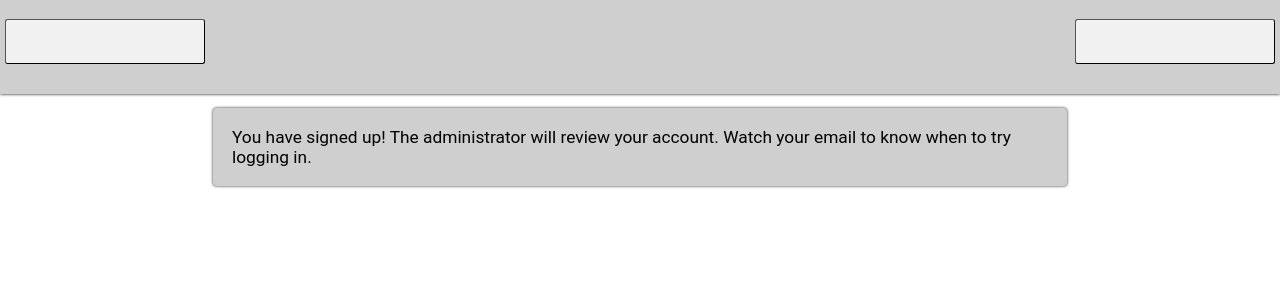
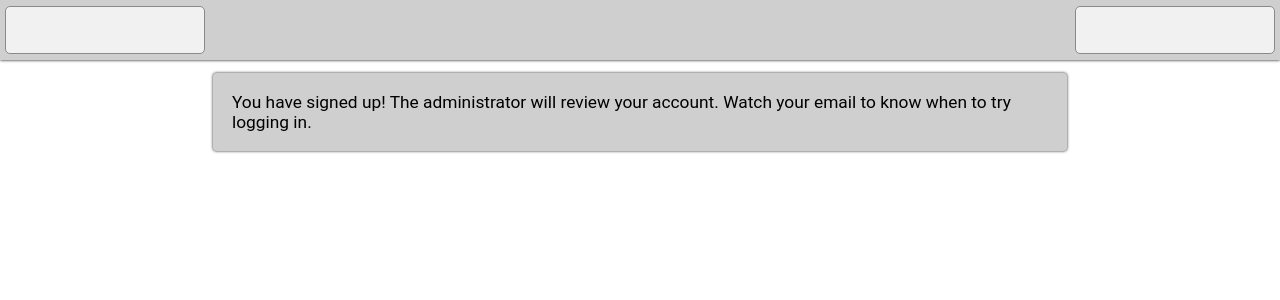
Before and after one commit to sheepman4267/WebRE, a Django app: page /after_signup in a window 1280 px wide. Shown: the top 300 px of the page. Run offline with Django 4.2, Linux system fonts and the light colour scheme; some libraries are stand-ins or nearby versions.

Commit message:
Radius a bunch of things for consistency

```diff
--- a/classroom/static/classroom/style.css
+++ b/classroom/static/classroom/style.css
@@ -44,31 +44,28 @@ html * {
     text-align: left;
     background-color: #F1F1F1;
     padding: 2mm;
+    border-radius: 5px;
 }
 
 .nav-panel {
     display: inline-block;
     width: 100%;
-    height: 1.5cm;
+    height: 60px;
+    margin-top: 0;
     border-width: 0;
     background-color: #cfcfcf;
-    padding-top: 5mm;
-    padding-bottom: 5mm;
     box-shadow: 0 0 3px #000000;
-    margin-top: 0;
 }
 
 .nav-button {
-    height: 80%;
+    height: 48px;
     min-width: 10em;
     font-size: 15pt;
-    margin-top: auto;
-    margin-bottom: auto;
+    margin-top: 6px;
     margin-left: 4pt;
     margin-right: 4pt;
-    border-width: 1px;
-    border-radius: 2pt;
-    padding: 2pt;
+    border: 1px solid #8a8a8a;
+    border-radius: 5px;
     text-align: center;
     background-color: #F1F1F1;
 }
@@ -173,6 +170,7 @@ html * {
     background-color: #F1F1F1;
     border-left: 2px solid #8a8a8a;
     padding-left: calc(5mm + 4px);
+    border-radius: 5px;
 }
 
 .participant-post:hover {
@@ -203,14 +201,13 @@ html * {
 }
 
 .webre-button {
-    margin: 10px;
-    margin-left: 11px;
+    margin-top: 20px;
     font-size: 13pt;
     height: 30px;
-    border: 2px solid #8a8a8a;
+    border: 1px solid #8a8a8a;
+    border-radius: 5px;
 }
 
 .webre-button:hover {
-    border: 3px solid #797979;
-    margin-left: 10px;
+    box-shadow: 0 0 3px #1f1d1d;
 }
```
